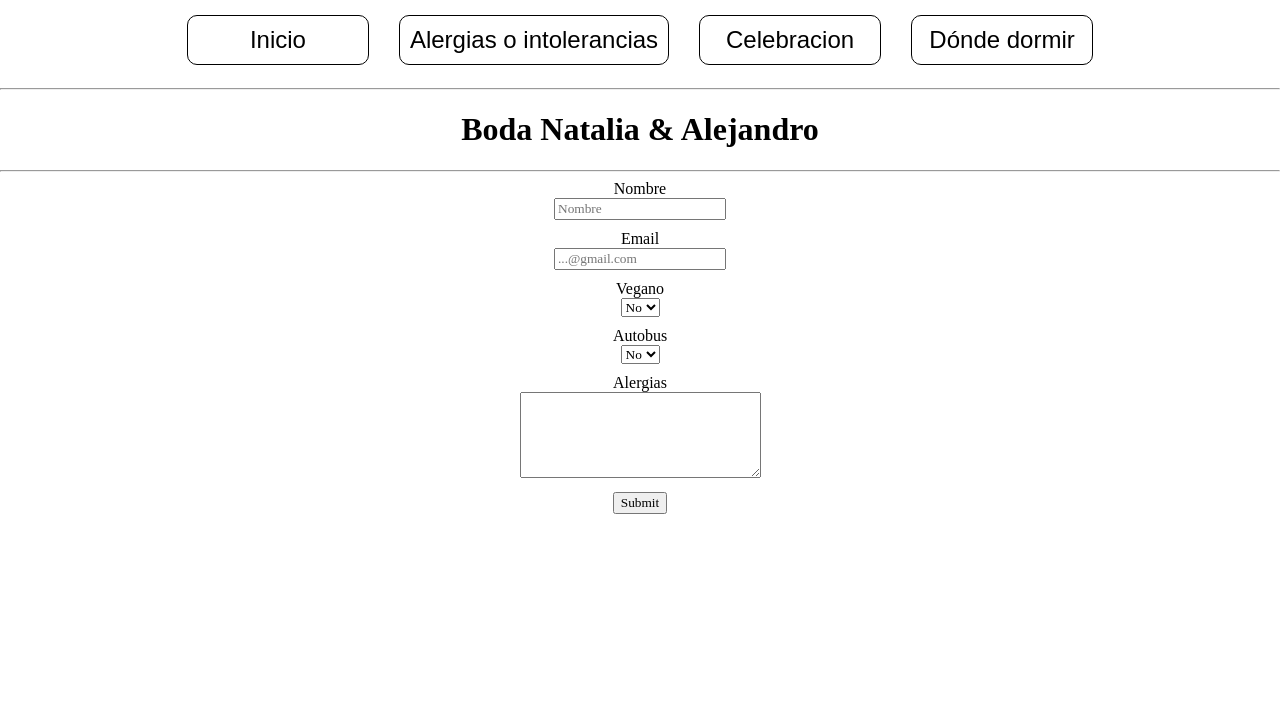
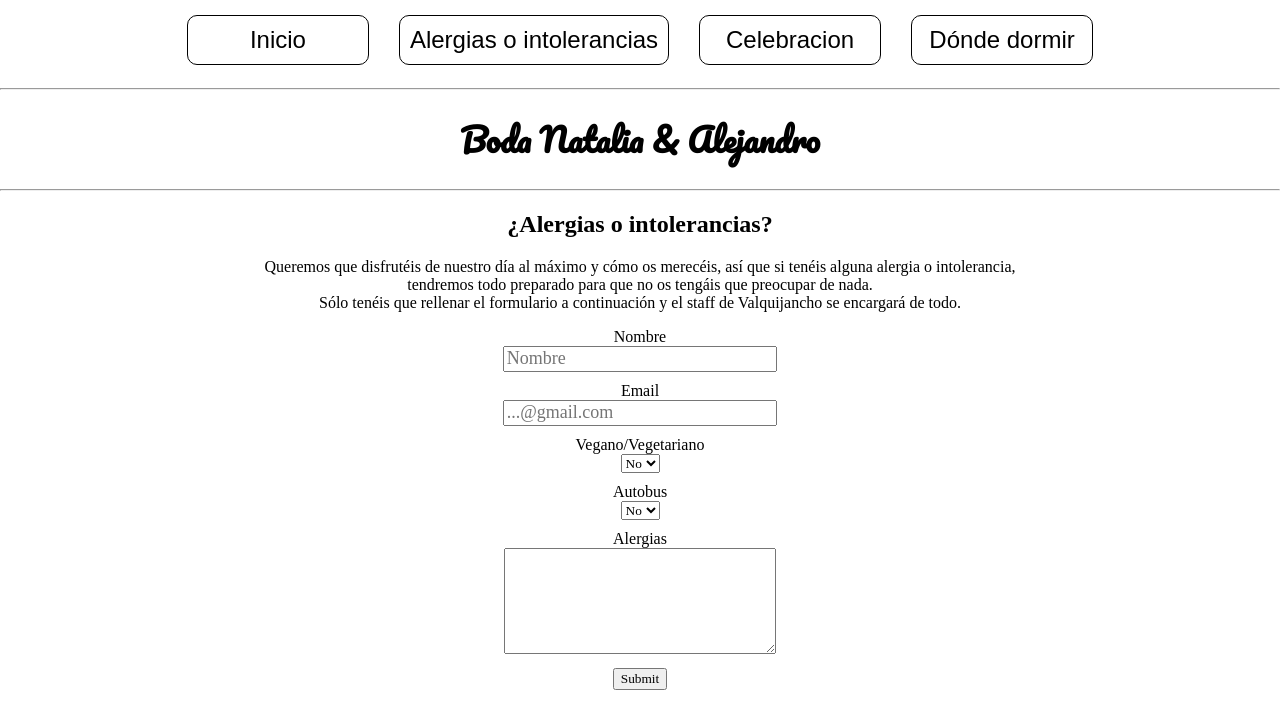
Before and after one commit to alejito10/boda-app, a React (Create React App) app: page /alergias in a window 1280 px wide. Shown: the top 728 px of the page. Built offline with nearby package versions, Linux system fonts and the light colour scheme.

Commit message:
cambios en el formulario, font para el titulo

```diff
--- a/src/pages/formulario/Formulario.jsx
+++ b/src/pages/formulario/Formulario.jsx
@@ -1,14 +1,33 @@
 import React from 'react'
+import axios from 'axios'
 import { useForm } from "react-hook-form";
 import './formulario.css'
 
 export function Formulario() {
     const { register, handleSubmit, errors } = useForm();
-    const onSubmit = (data) => {
+    const onSubmit = (data,e) => {
 			console.log("DATOS", data);
+			axios.post("https://back-boda-app.herokuapp.com/new",data).then(res=>{
+				//respuesta del servidor
+				console.log(res);
+				if(res.status==200){
+					e.target.reset();
+				}
+			});
+
+
 		};
     return (
 			<div>
+				<h2 className='subtitulo'>¿Alergias o intolerancias?</h2>
+				<p className="texto-alergias">
+					Queremos que disfrutéis de nuestro día al máximo y cómo os merecéis,
+					así que si tenéis alguna alergia o intolerancia,
+					<br/>tendremos todo
+					preparado para que no os tengáis que preocupar de nada.<br/> Sólo tenéis
+					que rellenar el formulario a continuación y el staff de Valquijancho
+					se encargará de todo.
+				</p>
 				<div className="c-formulario">
 					<form onSubmit={handleSubmit(onSubmit)} className="b-form">
 						<div className="c-contenido">
@@ -25,7 +44,7 @@ export function Formulario() {
 									ref={register({ required: true })}
 									placeholder="Nombre"
 								/>
-								{errors.name && <span>This field is required</span>}
+								{errors.name && <span>Este campo es requerido</span>}
 							</label>
 						</div>
 						<div className="c-contenido">
@@ -44,14 +63,12 @@ export function Formulario() {
 										pattern: /^[a-z0-9._%+-]+@[a-z0-9.-]+\.[a-z]{2,4}$/,
 									})}
 								/>
-								{errors.email && (
-									<span>This field is required and need to be an email</span>
-								)}
+								{errors.email && <span>Este campo es requerido</span>}
 							</label>
 						</div>
 						<div className="c-contenido">
 							<div>
-								<span>Vegano</span>
+								<span>Vegano/Vegetariano</span>
 							</div>
 							<select name="vegano" id="vegano" ref={register}>
 								<option value="no">No</option>
@@ -74,12 +91,10 @@ export function Formulario() {
 								</div>
 
 								<textarea
-									className="b-input"
+									className="b-input2"
 									name="alergias"
 									id="alergias"
-									cols="30"
-									rows="5"
-									ref={register({ required: true })}
+									ref={register}
 								/>
 								{errors.message && <span>This field is required</span>}
 							</label>
--- a/src/pages/formulario/formulario.css
+++ b/src/pages/formulario/formulario.css
@@ -4,3 +4,19 @@
     text-align: center;
     margin-bottom: 10px;
 }
+.subtitulo{
+    text-align: center;
+}
+.texto-alergias{
+    text-align: center;
+    justify-content: center;
+}
+.b-input{
+    height: 20px;
+    width: 200pt;
+    font-size: large;
+}
+.b-input2{
+    width: 200pt;
+     height: 100px;
+}
--- a/src/shared/components/titulo/Titulo.jsx
+++ b/src/shared/components/titulo/Titulo.jsx
@@ -3,8 +3,8 @@ import './titulo.css'
 
 export function Titulo() {
     return (
-        <div className='title'>
-            <h1>Boda Natalia & Alejandro</h1>
+        <div className='c-title'>
+            <h1 className='title'>Boda Natalia & Alejandro</h1>
         </div>
     )
 }
--- a/src/shared/components/titulo/titulo.css
+++ b/src/shared/components/titulo/titulo.css
@@ -1,4 +1,12 @@
-.title{
+@font-face{
+    font-family: titulo;
+    src: url('../../../styles/fonts/Pacifico-Regular.ttf');
+}
+.c-title{
     color: black;
     text-align: center;
+    font-family: titulo;
 }
+.title{
+    font-family: titulo;
+}
```
Also changed, not shown: src/styles/fonts/Pacifico-Regular.ttf (added), 1 other file (tests, documents, lock files or other folders).
